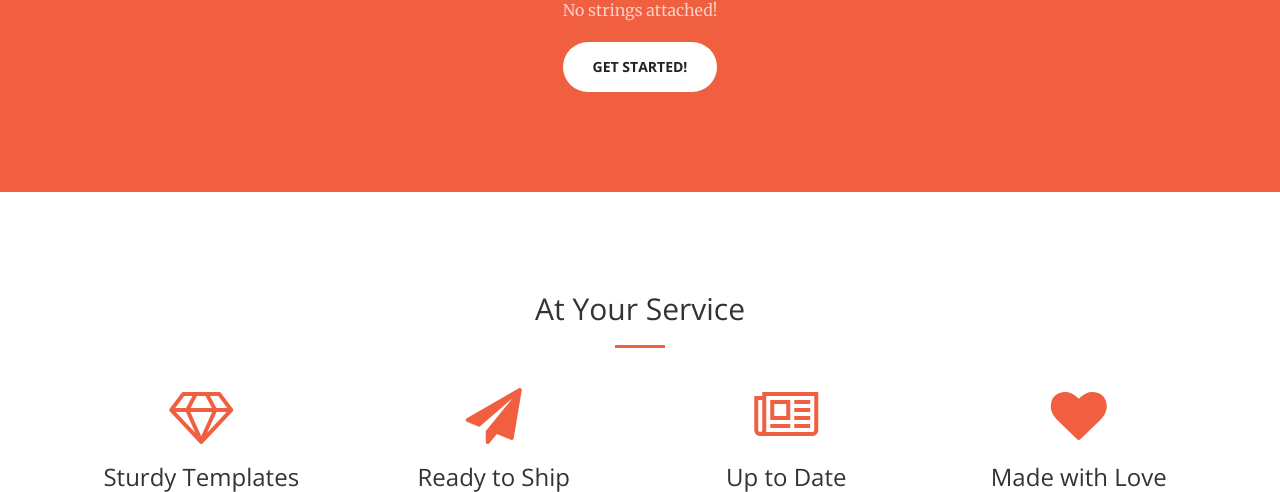
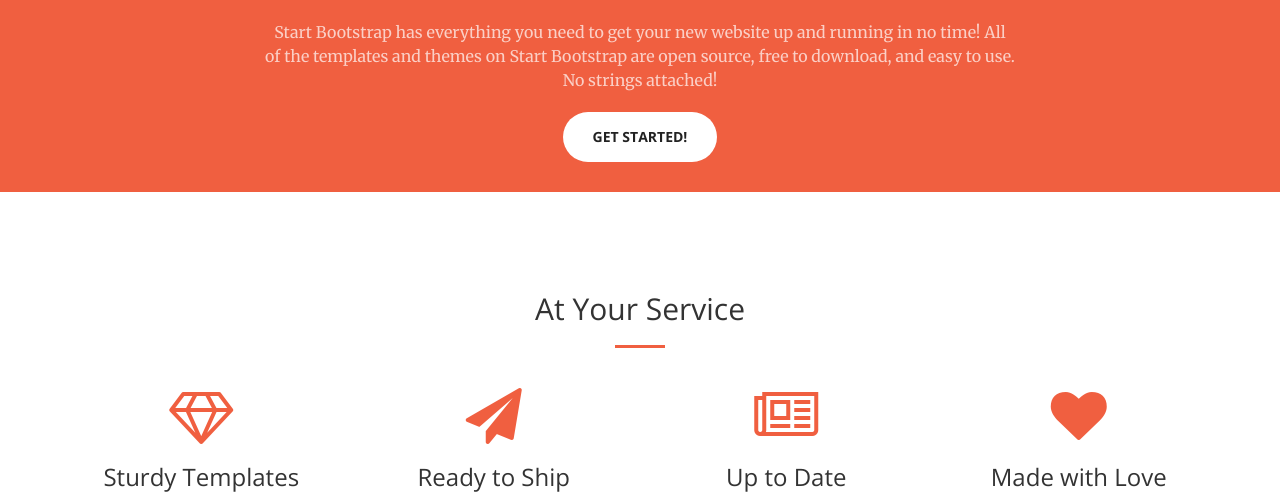
Before and after one commit to annakrueger/annakrueger.github.io, a plain HTML site: page index.html in a window 1280 px wide. Shown: the part 608-1100 px from the top of the page. Drawn offline with nearby package versions, Linux system fonts and the light colour scheme.

Commit message:
diminuindo caixa de introdução

```diff
--- a/css/creative.css
+++ b/css/creative.css
@@ -476,10 +476,10 @@ body {
 }
 
 .header-top {
-     min-height: 50%;
      position: absolute;
      bottom: 0;
      width: 100%;
+     padding: 30px;
 }
 
 .header-bottom {
```
